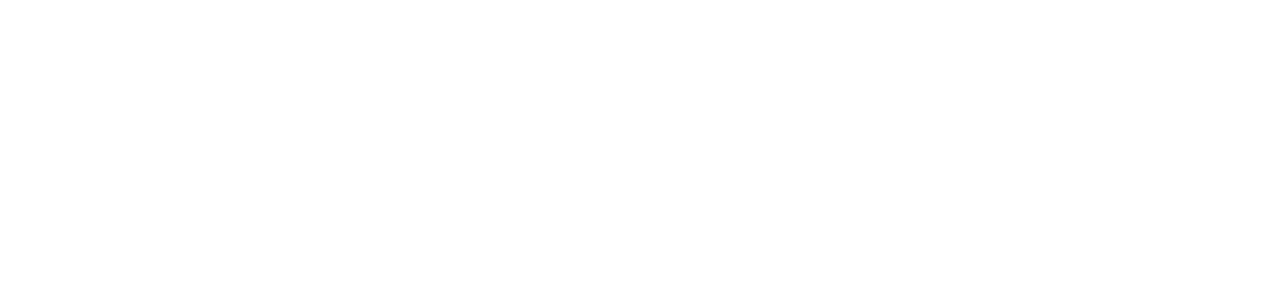
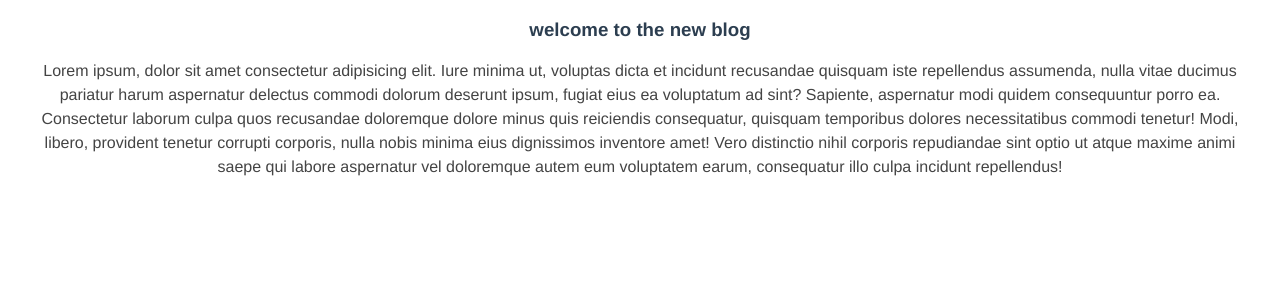
Before and after one commit to kitOl/vue-dojo-blog, a Vue app: page /posts/1 in a window 1280 px wide. Before the commit this address had no page. Shown: the top 300 px of the page. Built offline with nearby package versions, Linux system fonts and the light colour scheme; data requests are answered from the project's data file.

Commit message:
add composables functions

```diff
--- a/src/components/SinglePost.vue
+++ b/src/components/SinglePost.vue
@@ -1,7 +1,11 @@
 <template>
   <div class="post">
-    <h3>{{ post.title }}</h3>
+    <router-link :to="{ name: 'Details', params: { id: post.id } }">
+      <h3>{{ post.title }}</h3>
+    </router-link>
+
     <p>{{ snippet }}</p>
+    <span v-for="tag in post.tags" :key="tag"> #{{ tag }} </span>
   </div>
 </template>
 
--- /dev/null
+++ b/src/composables/getPost.js
@@ -0,0 +1,23 @@
+import { ref } from 'vue';
+
+const getPost = (id) => {
+  const post = ref(null);
+  const error = ref(null);
+
+  const load = async () => {
+    try {
+      let data = await fetch('http://localhost:3000/posts/' + id);
+      if (!data.ok) {
+        throw Error('that post does not exist');
+      }
+      post.value = await data.json();
+    } catch (err) {
+      error.value = err.message;
+      console.log(error.value);
+    }
+  };
+
+  return { post, error, load };
+};
+
+export default getPost;
--- /dev/null
+++ b/src/composables/getPosts.js
@@ -0,0 +1,23 @@
+import { ref } from 'vue';
+
+const getPosts = () => {
+  const posts = ref([]);
+  const error = ref(null);
+
+  const load = async () => {
+    try {
+      let data = await fetch('http://localhost:3000/posts');
+      if (!data.ok) {
+        throw Error('no data available');
+      }
+      posts.value = await data.json();
+    } catch (err) {
+      error.value = err.message;
+      console.log(error.value);
+    }
+  };
+
+  return { posts, error, load };
+};
+
+export default getPosts;
--- a/src/router/index.js
+++ b/src/router/index.js
@@ -1,11 +1,18 @@
 import { createRouter, createWebHistory } from 'vue-router';
 import HomeView from '../views/HomeView.vue';
+import Details from '@/views/Details.vue';
 
 const routes = [
   {
     path: '/',
     name: 'home',
     component: HomeView,
+  },
+  {
+    path: '/posts/:id',
+    name: 'Details',
+    component: Details,
+    props: true,
   },
 ];
 
--- /dev/null
+++ b/src/views/Details.vue
@@ -0,0 +1,38 @@
+<template>
+  <div v-if="error">{{ error }}</div>
+  <div v-if="post" class="post">
+    <h3>{{ post.title }}</h3>
+    <p class="pre">{{ post.body }}</p>
+  </div>
+</template>
+
+<script>
+import getPost from '@/composables/getPost';
+
+export default {
+  props: ['id'],
+  setup(props) {
+    const { post, error, load } = getPost(props.id);
+
+    load();
+
+    return { post, error };
+  },
+};
+</script>
+
+<style>
+.post {
+  max-width: 1200px;
+  margin: 0 auto;
+}
+
+.post p {
+  color: #444;
+  line-height: 1.5em;
+  margin-top: ;
+}
+.pre {
+  white-space: pre-wrap;
+}
+</style>
--- a/src/views/HomeView.vue
+++ b/src/views/HomeView.vue
@@ -11,8 +11,7 @@
 
 <script>
 import PostList from '@/components/PostList.vue';
-import { ref } from 'vue';
-
+import getPosts from '@/composables/getPosts';
 // @ is an alias to /src
 
 export default {
@@ -21,21 +20,8 @@
     PostList,
   },
   setup() {
-    const posts = ref([]);
-    const error = ref(null);
+    const { posts, error, load } = getPosts();
 
-    const load = async () => {
-      try {
-        let data = await fetch('http://localhost:3000/posts');
-        if (!data.ok) {
-          throw Error('no data available');
-        }
-        posts.value = await data.json();
-      } catch (err) {
-        error.value = err.message;
-        console.log(error.value);
-      }
-    };
     load();
 
     return { posts, error };
```
